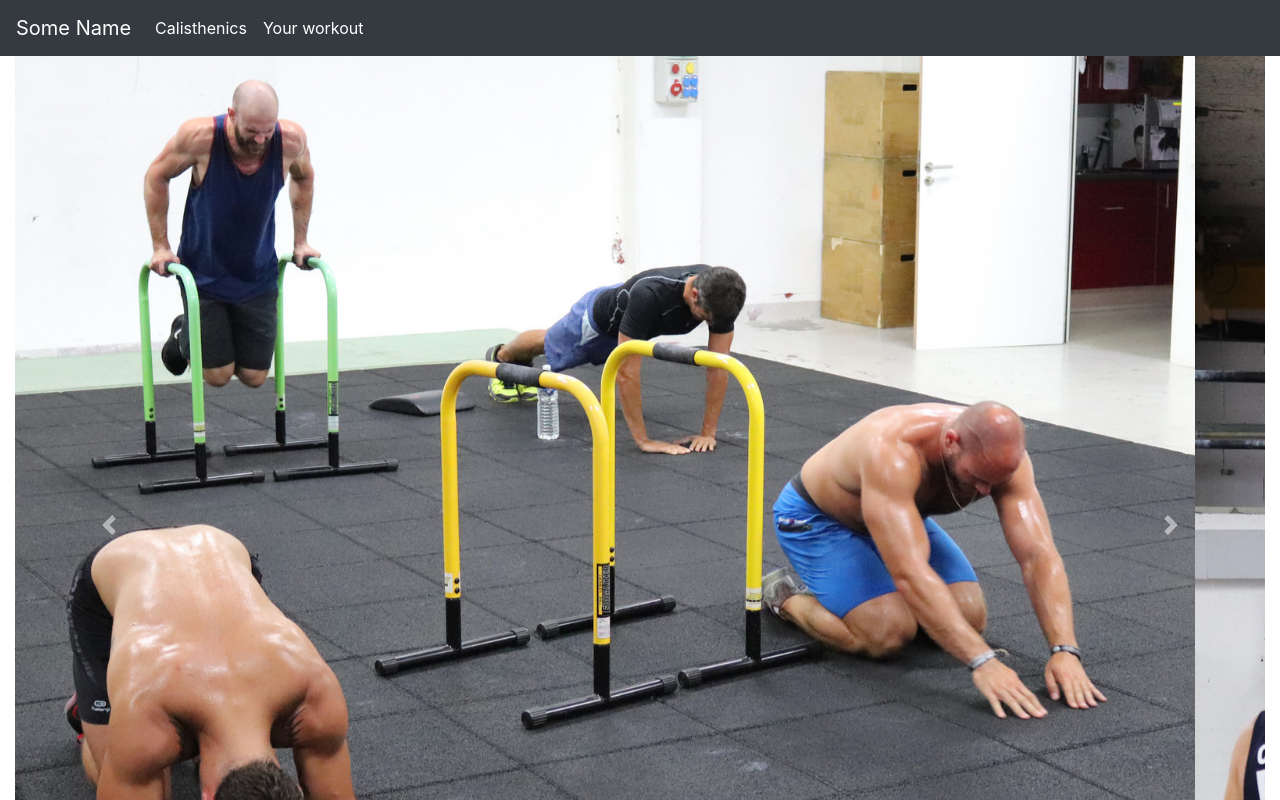
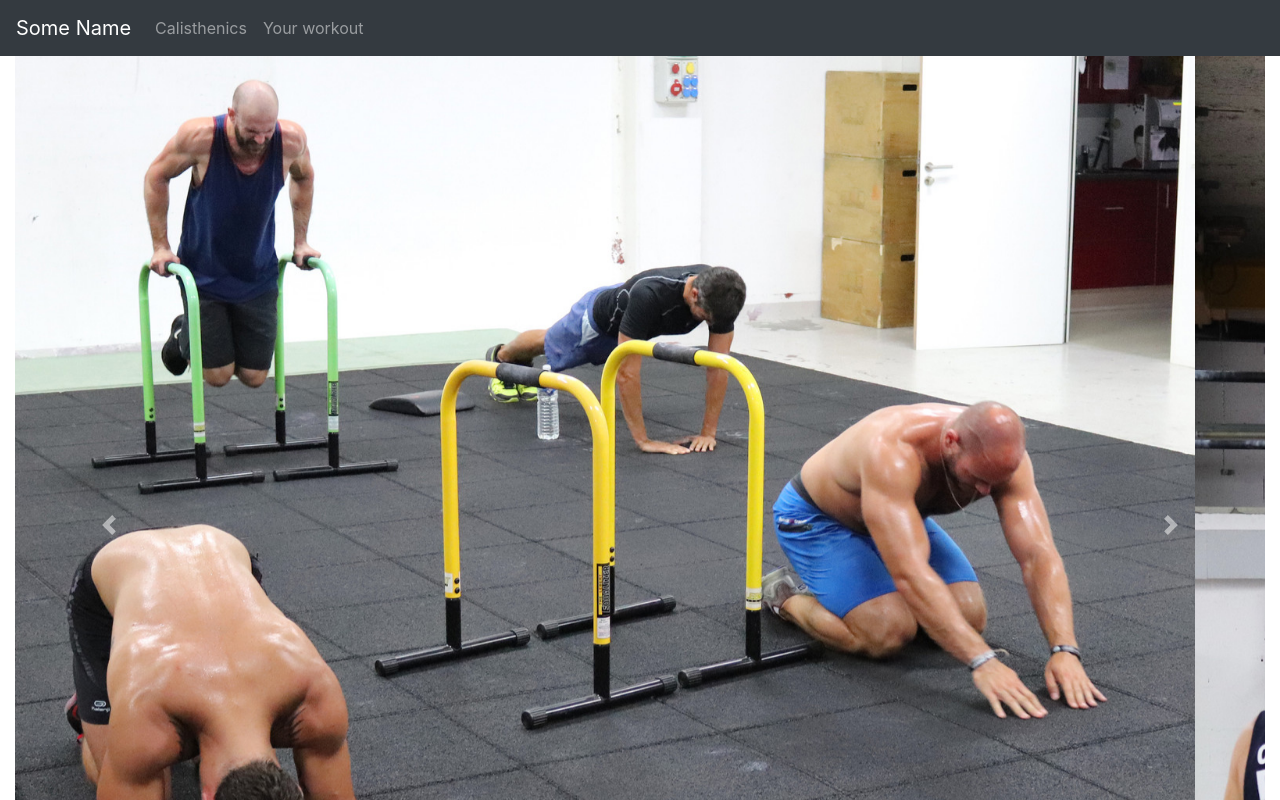
Before and after one commit to crazy1levelup/workoutapp, an Angular app: page / in a window 1280 px wide. Shown: the top 800 px of the page. Built offline with nearby package versions, Linux system fonts and the light colour scheme.

Commit message:
made active monday

```diff
--- a/src/app/header/header.component.html
+++ b/src/app/header/header.component.html
@@ -8,11 +8,11 @@
   </button>
   <div class="collapse navbar-collapse" id="navbarSupportedContent">
     <ul class="navbar-nav mr-auto">
-      <li class="nav-item active">
-        <a [routerLink]="['calisthenics/0']" class="nav-link">Calisthenics<span class="sr-only">(current)</span></a>
+      <li class="nav-item">
+        <a [routerLink]="['calisthenics/0']" class="nav-link" routerLinkActive="active">Calisthenics</a>
       </li>
-      <li class="nav-item active">
-        <a [routerLink]="['yourworkout/0']" class="nav-link">Your workout<span class="sr-only">(current)</span></a>
+      <li class="nav-item">
+        <a [routerLink]="['yourworkout/0']" class="nav-link" routerLinkActive="active">Your workout</a>
       </li>
     </ul>
   </div>
--- a/src/app/savedlist/savedlist.component.html
+++ b/src/app/savedlist/savedlist.component.html
@@ -3,9 +3,9 @@
     <div class="col-6">
       <h2>Your exercises({{items.length}})</h2>
       <div class="list-group" id="list-tab" role="tablist">
-        <ul class="nav nav-tabs align-center" id="myTab" role="tablist">
+        <ul class="nav nav-tabs" id="myTab" role="tablist">
           <li class="nav-item">
-            <a class="nav-link" data-toggle="tab" (click)="changeDayWorkout('Monday')">Mon</a>
+            <a class="nav-link active" data-toggle="tab" (click)="changeDayWorkout('Monday')">Mon</a>
           </li>
           <li class="nav-item">
             <a class="nav-link" data-toggle="tab" (click)="changeDayWorkout('Tuesday')">Tue</a>
--- a/src/app/savedlist/savedlist.component.ts
+++ b/src/app/savedlist/savedlist.component.ts
@@ -13,7 +13,7 @@ export class SavedlistComponent implements OnInit {
 
 
   constructor(private sepItem: SeparateItemsService) {
-    this.sepItem.getWorkout().subscribe(res => this.items = res)
+    this.sepItem.getWorkoutDay(this.days[0]).subscribe(res => this.items = res)
   }
 
   ngOnInit() {
```
